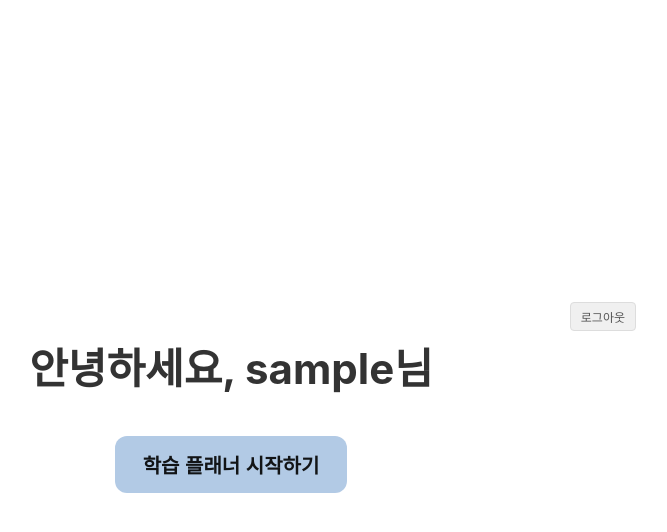
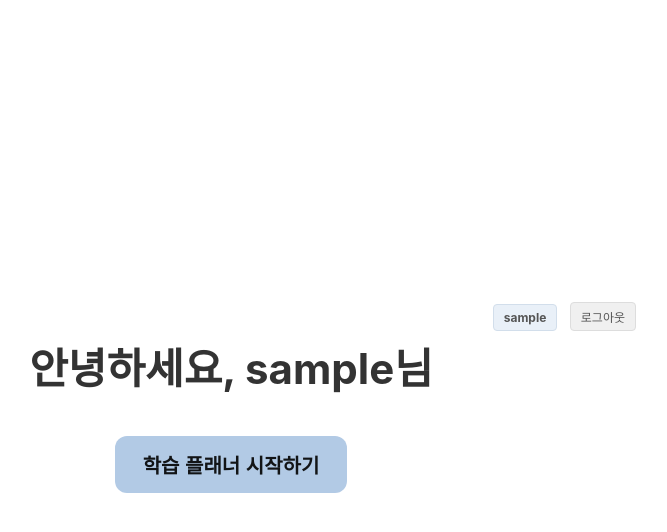
Before and after one commit to hndn00/junior, a Flask app: page / in a window 1280 px wide. Shown: the top 532 px of the page, without its empty margins (409-1076 px from the left). Run offline with Flask 3, Linux system fonts and the light colour scheme; the visitor is signed in with stand-in values (Sample User, id 1).

Commit message:
Fix: Bug

```diff
--- a/app.py
+++ b/app.py
@@ -11,6 +11,12 @@ USER_CREDENTIALS = {
 # 첫 화면: main.html
 @app.route("/")
 def main():
+    # 세션 확인을 위해 명시적으로 세션 접근
+    # 이렇게 하면 세션이 유효한지 확인할 수 있음
+    username = session.get('username', None)
+    # main.html 템플릿에는 이미 {% if session.username %} 조건문이 있음
+    # 추가적인 서버 측 세션 검증은 필요하지 않으며
+    # 첫 페이지는 로그인 여부와 상관없이 접근 가능
     return render_template("main.html")
 
 # 로그아웃 처리
@@ -42,6 +48,11 @@ def login():
 # 학습 플래너 페이지
 @app.route("/plan", methods=["GET", "POST"])
 def plan():
+    # 로그인 상태 확인
+    if 'username' not in session:
+        # 로그인되지 않은 경우 로그인 페이지로 리다이렉트
+        return redirect(url_for("login"))
+
     if request.method == "POST":
         try:
             total_hours = float(request.form.get("total_hours"))
--- a/static/main.css
+++ b/static/main.css
@@ -25,6 +25,32 @@ body {
     top: 15px;
     right: 15px;
     z-index: 10;
+}
+
+/* 사용자 아이디 표시 */
+.user-id {
+    display: inline-block;
+    color: #555;
+    font-size: 12px;
+    font-weight: bold;
+    margin-right: 8px;
+    background-color: #e9f0f8;
+    padding: 5px 10px;
+    border-radius: 4px;
+    border: 1px solid #d2deeb;
+}
+
+/* 사용자 아이디 표시 */
+.user-id {
+    display: inline-block;
+    color: #555;
+    font-size: 12px;
+    font-weight: bold;
+    margin-right: 8px;
+    background-color: #e9f0f8;
+    padding: 5px 10px;
+    border-radius: 4px;
+    border: 1px solid #d2deeb;
 }
 
 /* 로그아웃 버튼 */
--- a/templates/index.html
+++ b/templates/index.html
@@ -7,8 +7,9 @@
 </head>
 <body>
 <div class="container">
-    {% if session.username %}
+    {% if session and session.get('username') %}
     <div class="top-right-menu">
+        <span class="user-id">{{ session.username }}</span>
         <a href="/logout" class="logout-btn">로그아웃</a>
     </div>
     {% endif %}
--- a/templates/main.html
+++ b/templates/main.html
@@ -8,8 +8,9 @@
 </head>
 <body>
 <div class="center">
-  {% if session.username %}
+  {% if session and session.get('username') %}
   <div class="top-right-menu">
+    <span class="user-id">{{ session.username }}</span>
     <a href="/logout" class="logout-btn">로그아웃</a>
   </div>
   <h1>안녕하세요, {{ session.username }}님</h1>
--- a/templates/result.html
+++ b/templates/result.html
@@ -8,8 +8,9 @@
 </head>
 <body>
 <div class="container">
-    {% if session.username %}
+    {% if session and session.get('username') %}
     <div class="top-right-menu">
+        <span class="user-id">{{ session.username }}</span>
         <a href="/logout" class="logout-btn">로그아웃</a>
     </div>
     {% endif %}
```
